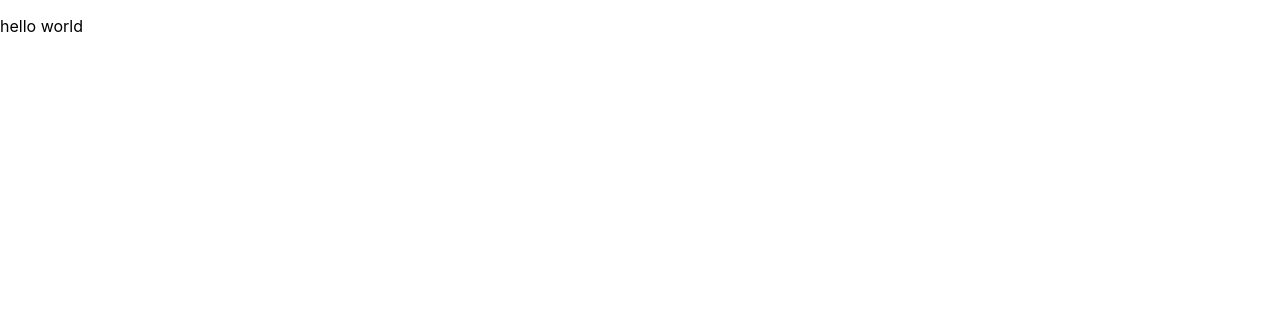
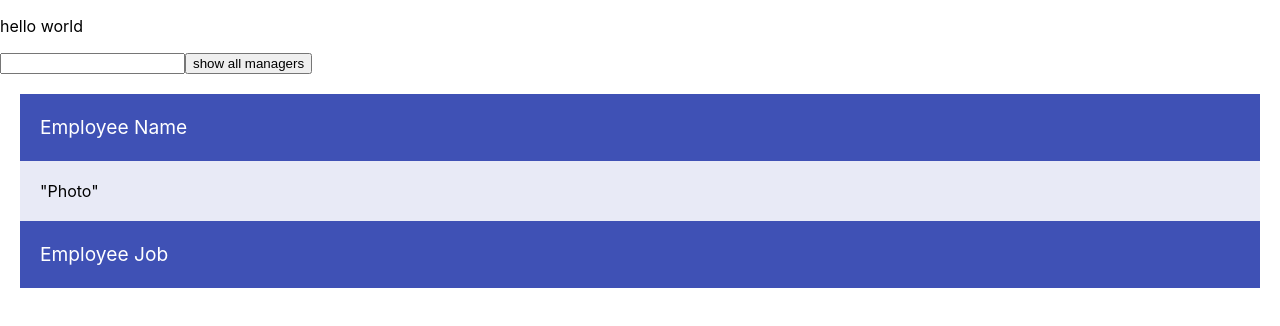
Before and after one commit to kodiakshuksan/EmployeeDirectory, a React (Create React App) app: page / in a window 1280 px wide. Shown: the top 326 px of the page. Built offline with nearby package versions, Linux system fonts and the light colour scheme.

Commit message:
added single card

```diff
--- a/package.json
+++ b/package.json
@@ -6,10 +6,13 @@
     "@testing-library/jest-dom": "^5.12.0",
     "@testing-library/react": "^11.2.6",
     "@testing-library/user-event": "^12.8.3",
+    "axios": "^0.21.1",
+    "babel": "^6.23.0",
     "bootstrap": "^4.6.0",
     "cra-template": "1.1.2",
     "react": "^17.0.2",
     "react-dom": "^17.0.2",
+    "react-router-dom": "^5.2.0",
     "react-scripts": "4.0.3",
     "web-vitals": "^1.1.1"
   },
--- a/src/App.js
+++ b/src/App.js
@@ -1,6 +1,7 @@
 
 import './App.css';
 import EmployeeDirectory from './employeeDirectory';
+import Card from "./Card";
 
 function App() {
   return (
@@ -9,6 +10,9 @@ function App() {
      <div>
 
       <EmployeeDirectory />
+      <input type="text" />
+      <button>show all managers</button>
+      <Card />
 
     </div>
     </>
--- /dev/null
+++ b/src/Card.js
@@ -0,0 +1,43 @@
+import React from "react";
+
+const styles = {
+  card: {
+    margin: 20,
+    background: "#e8eaf6"
+  },
+  heading: {
+    background: "#3f51b5",
+    minHeight: 50,
+    lineHeight: 3.5,
+    fontSize: "1.2rem",
+    color: "white",
+    padding: "0 20px"
+  },
+  content: {
+    padding: 20
+  },
+  footer: {
+    background: "#3f51b5",
+    minHeight: 50,
+    lineHeight: 3.5,
+    fontSize: "1.2rem",
+    color: "white",
+    padding: "0 20px"
+  },
+};
+
+function Card() {
+  return (
+    <div style={styles.card}>
+      <div style={styles.heading}>Employee Name</div>
+      <div style={styles.content}>
+        "Photo"
+      </div>
+      <div style={styles.footer}>Employee Job
+
+      </div>
+    </div>
+  );
+}
+
+export default Card;
```
Also changed, not shown: 1 other file (tests, documents, lock files or other folders).
